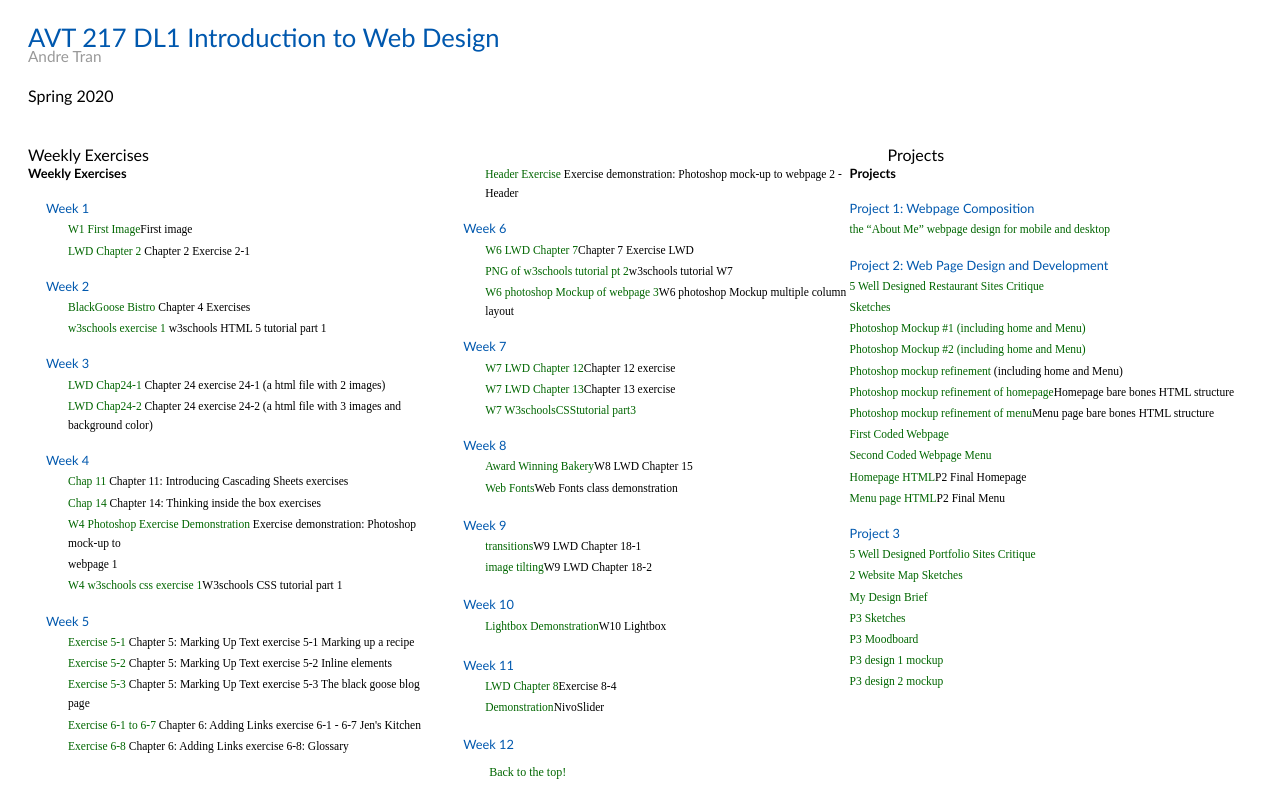
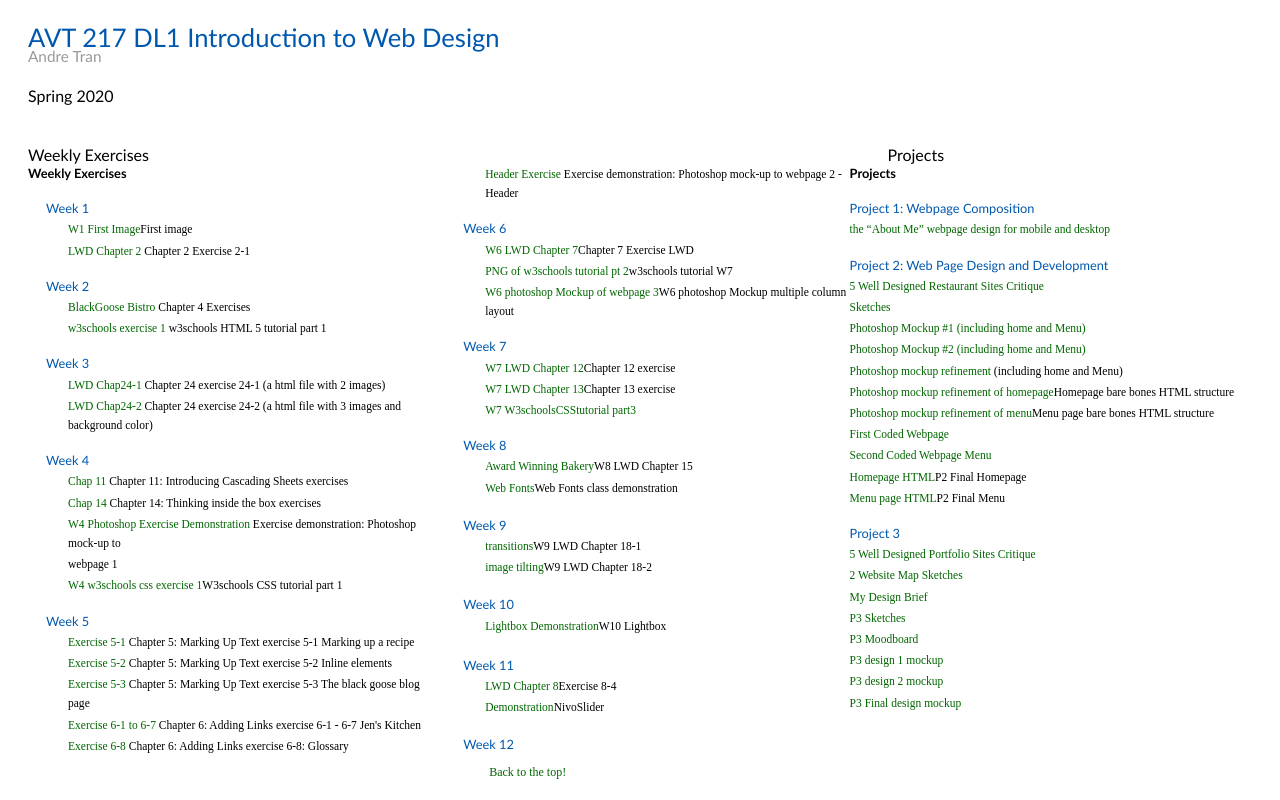
Before and after one commit to t0pREMAG/AVT-217-DL1-Spring, a plain HTML site: page weekly/index.html in a window 1280 px wide. Drawn offline with Linux system fonts and the light colour scheme.

Commit message:
Add files via upload

```diff
--- a/weekly/index.html
+++ b/weekly/index.html
@@ -250,7 +250,7 @@ a:visited {
 <dd><a href="../p3/p3moodboards.html">P3 Moodboard</a></dd>
 <dd><a href="../p3/p3mockup1.html">P3 design 1 mockup</a></dd>
 <dd><a href="../p3/p3mockup2.html">P3 design 2 mockup</a></dd>
-
+<dd><a href="../p3/finaldesign.html">P3 Final design mockup</a></dd>
 </dl>
 
 </div><!-- project ends-->
```
